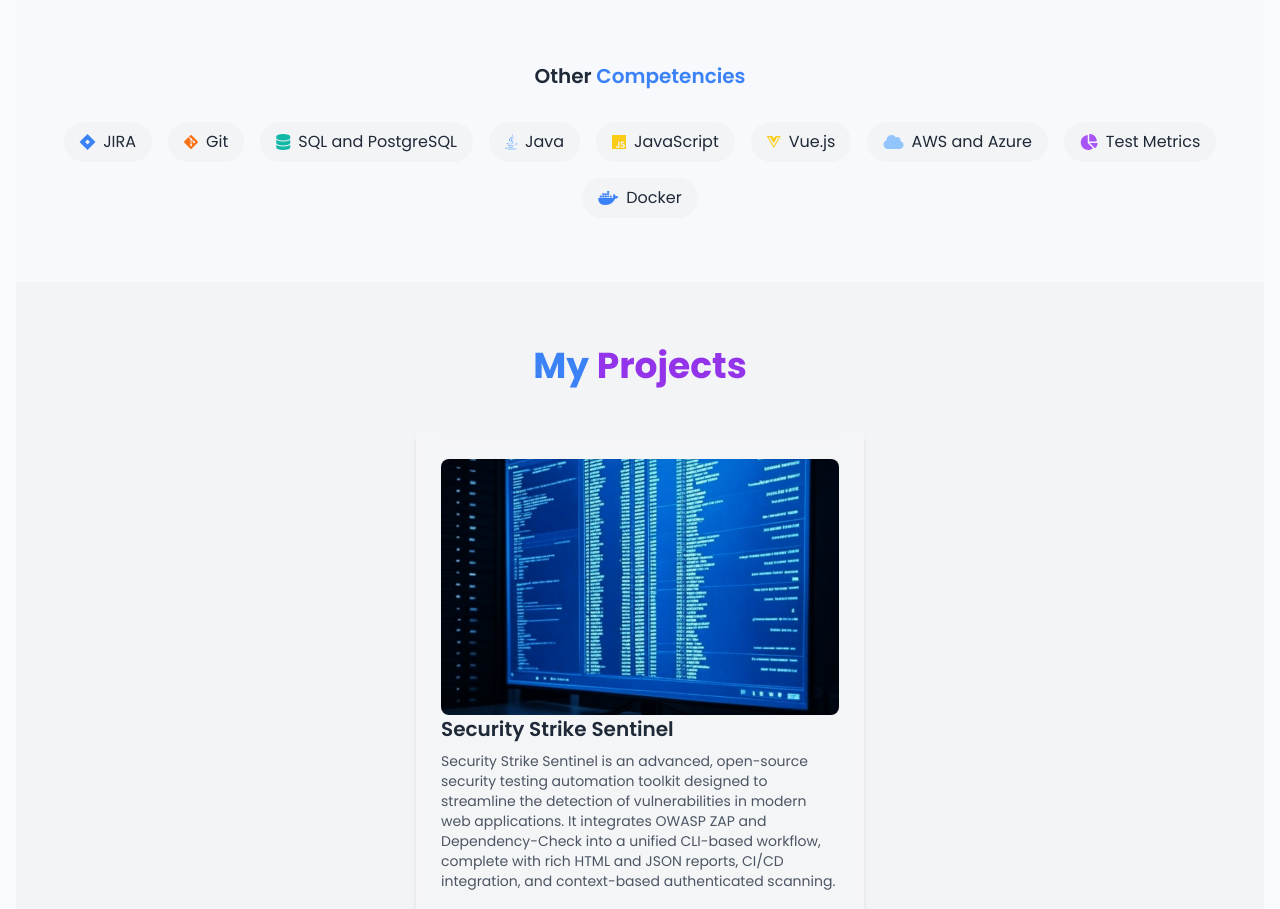
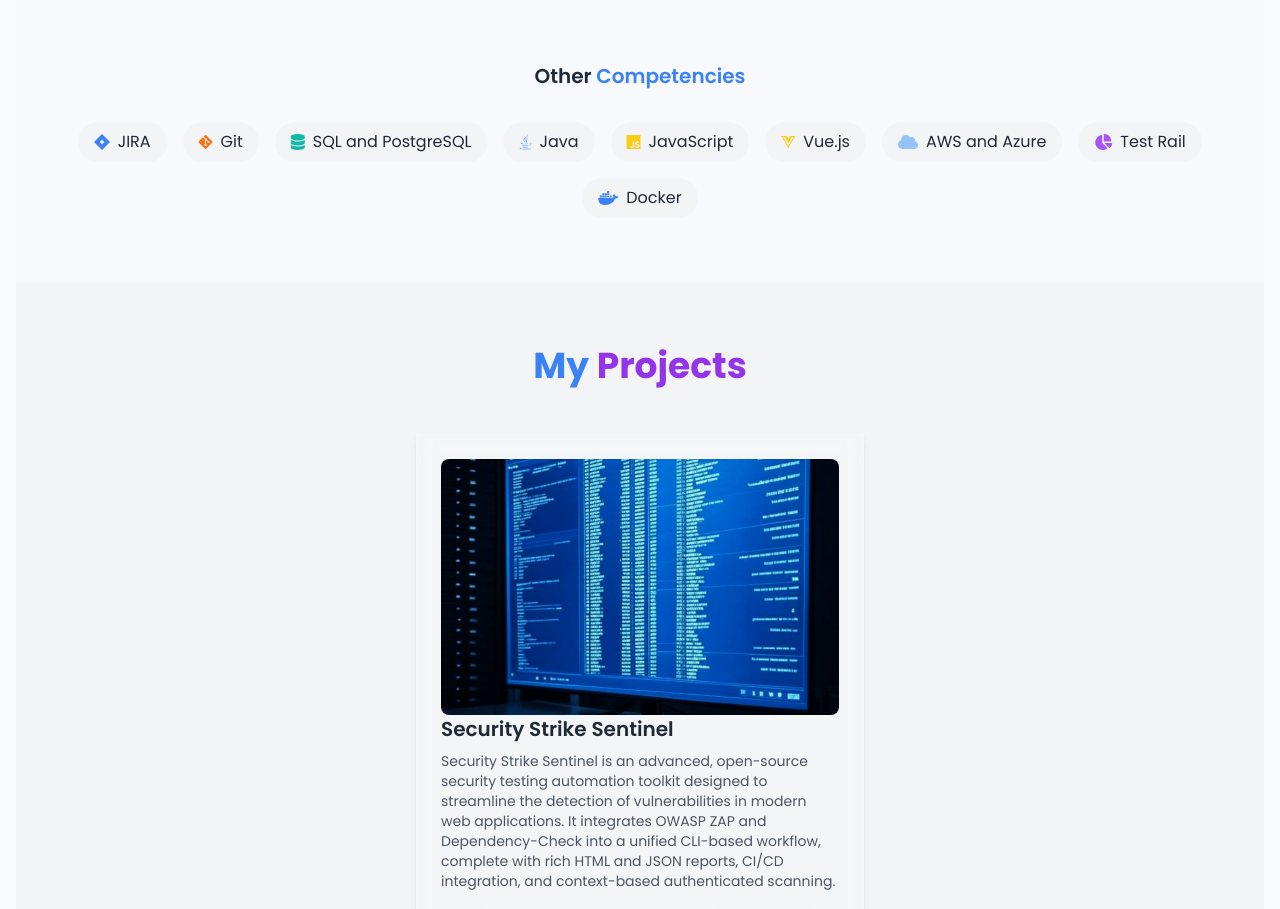
Before and after one commit to Toraaaamizu/vue-rj-portfolio, a Vue app: page / in a window 1280 px wide. Shown: the part 2684-3593 px from the top of the page. Built offline with nearby package versions, Linux system fonts and the light colour scheme.

Commit message:
Update Skills.vue

```diff
--- a/src/components/Skills.vue
+++ b/src/components/Skills.vue
@@ -167,7 +167,7 @@
                     </div>
                     <div class="flex items-center px-4 py-2 bg-gray-100 dark:bg-gray-800 rounded-full">
                         <i class="fas fa-chart-pie text-purple-500 mr-2"></i>
-                        <span>Test Metrics</span>
+                        <span>Test Rail</span>
                     </div>
                     <div class="flex items-center px-4 py-2 bg-gray-100 dark:bg-gray-800 rounded-full">
                         <i class="fab fa-docker text-blue-500 mr-2"></i>
```
